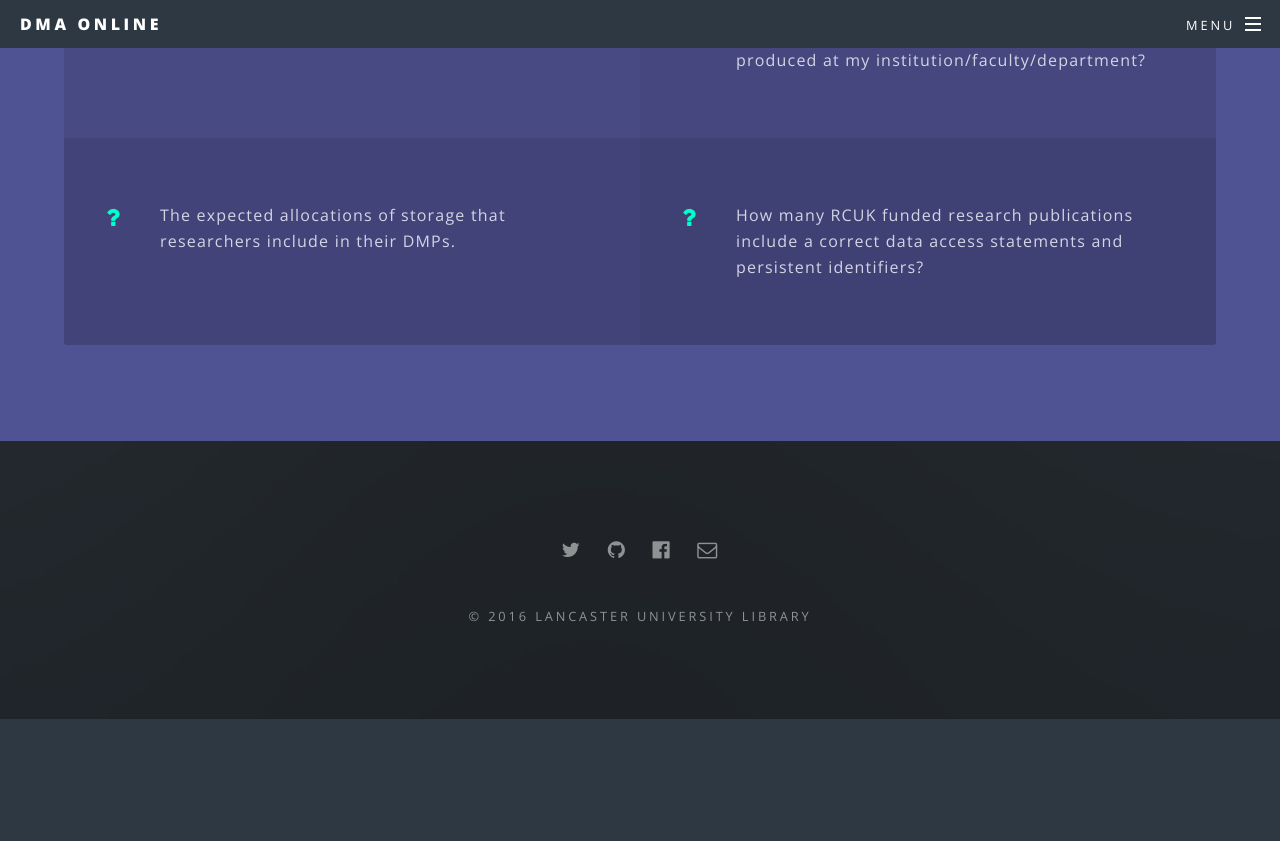
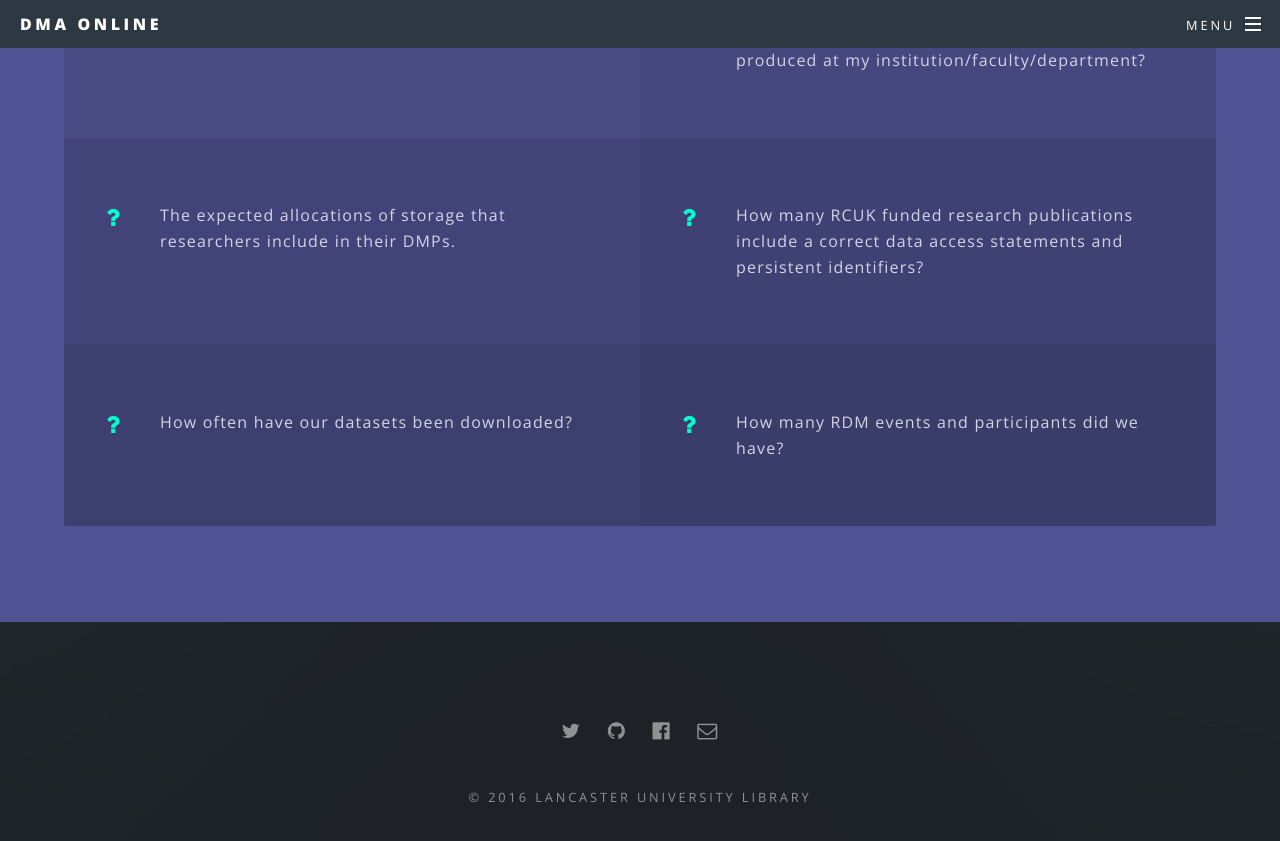
Before and after one commit to lulibrary/DMAO, a Jekyll site: the page built from index.html, in a window 1280 px wide and 900 px high, scrolled down 1870 px. Shown: the top 841 px of the window. Built offline with Jekyll 4.4.1, drawn with Linux system fonts in a browser that asks for light colours; before the commit the page ends 2589 px from its top, so only the background shows below that.

Commit message:
Added extra key questions from Hardy's use cases [skip ci]

```diff
--- a/index.html
+++ b/index.html
@@ -55,6 +55,13 @@ layout: landing
 								<li class="icon fa-question">
 									<p>How many RCUK funded research publications include a correct data access statements and persistent identifiers?</p>
 								</li>
+								</li>
+								<li class="icon fa-question">
+									<p>How often have our datasets been downloaded?</p>
+								</li>
+								<li class="icon fa-question">
+									<p>How many RDM events and participants did we have?</p>
+								</li>
 							</ul>
 						</div>
 					</section>
```
